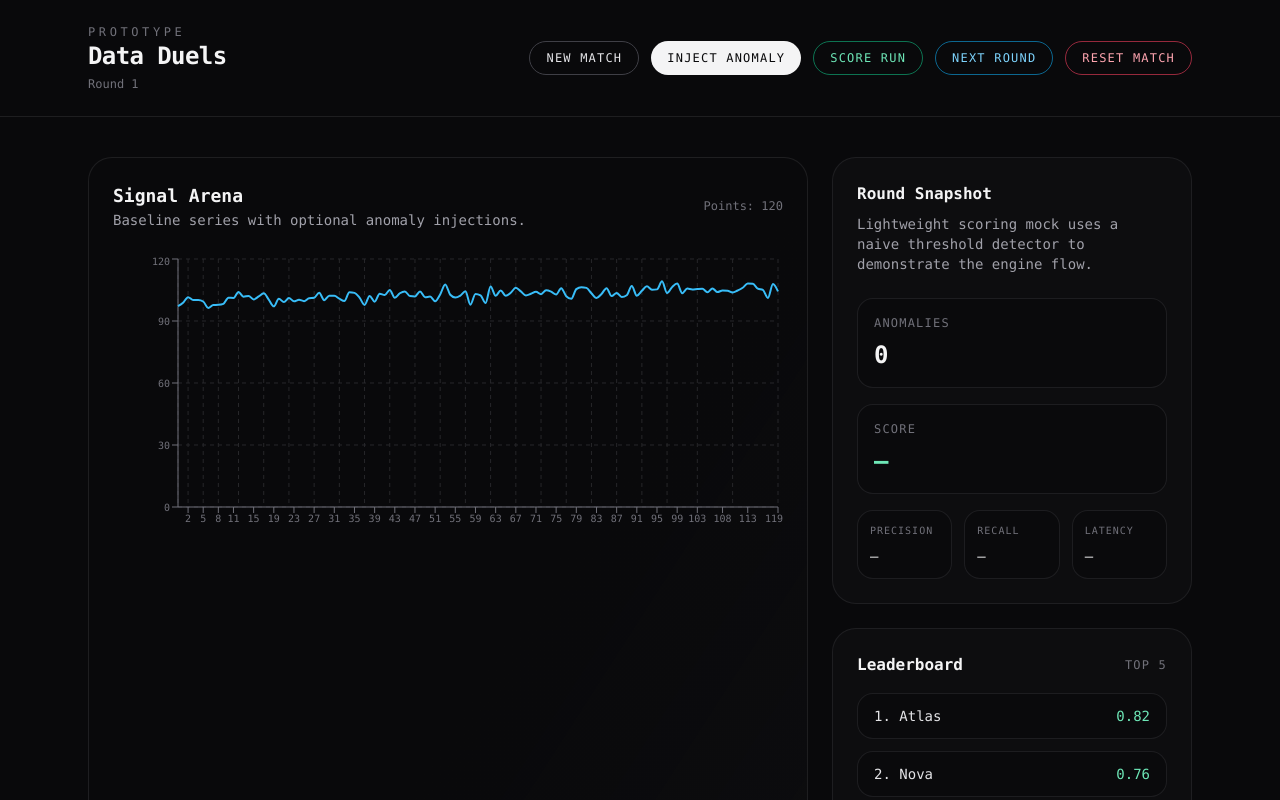
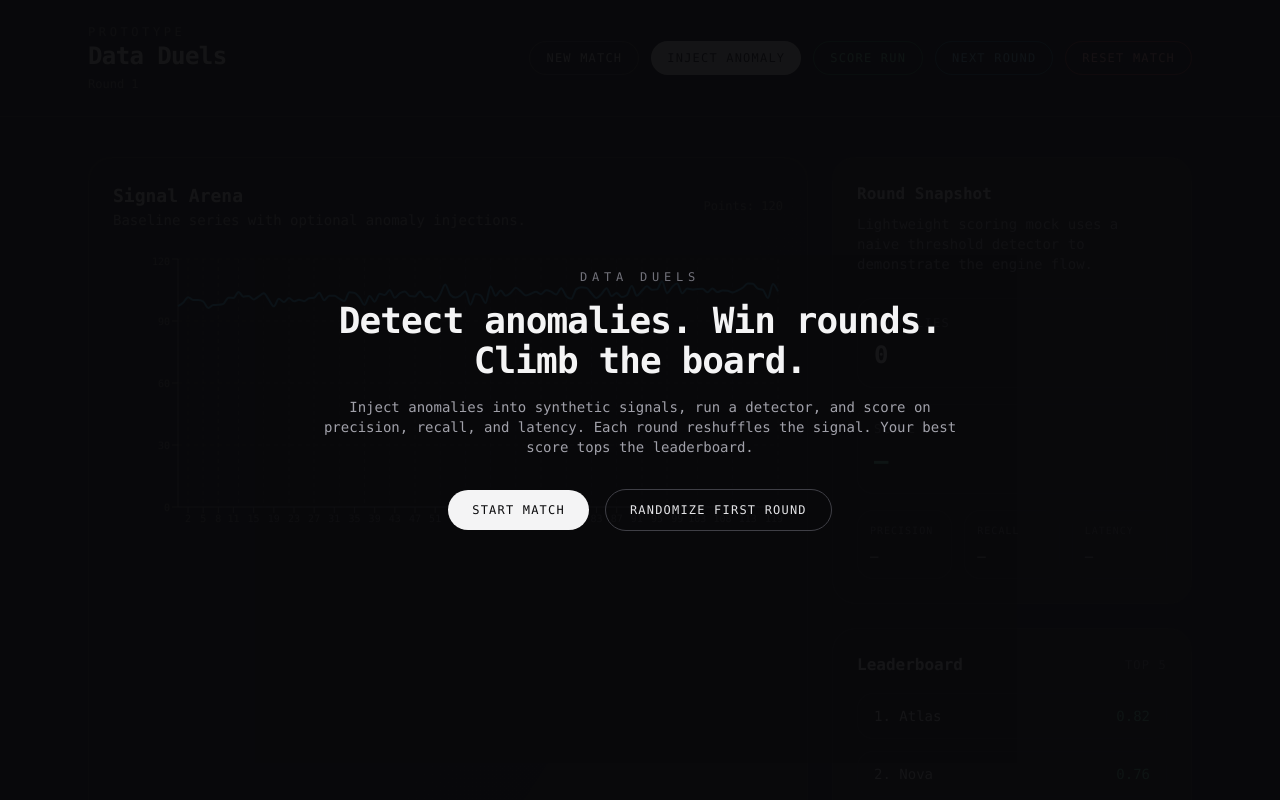
Before and after one commit to marzukikamal/data-duels, a React (Vite) app in the folder apps/web/: page / in a window 1280 px wide. Shown: the top 800 px of the page. Built offline with nearby package versions, Linux system fonts and the light colour scheme.

Commit message:
feat(web): add intro splash

```diff
--- a/apps/web/src/App.tsx
+++ b/apps/web/src/App.tsx
@@ -18,9 +18,11 @@ const App = () => {
     precision,
     recall,
     latency,
+    hasStarted,
     round,
     history,
     leaderboard,
+    start,
     generate,
     addAnomaly,
     evaluate,
@@ -36,6 +38,40 @@ const App = () => {
 
   return (
     <div className="min-h-screen bg-zinc-950 text-zinc-100">
+      {!hasStarted && (
+        <div className="fixed inset-0 z-50 flex items-center justify-center bg-zinc-950/95 px-6">
+          <div className="max-w-2xl text-center">
+            <p className="text-xs uppercase tracking-[0.4em] text-zinc-500">Data Duels</p>
+            <h1 className="mt-4 text-4xl font-semibold tracking-tight text-zinc-100">
+              Detect anomalies. Win rounds. Climb the board.
+            </h1>
+            <p className="mt-4 text-sm text-zinc-400">
+              Inject anomalies into synthetic signals, run a detector, and score on precision,
+              recall, and latency. Each round reshuffles the signal. Your best score tops the
+              leaderboard.
+            </p>
+            <div className="mt-8 flex flex-col items-center justify-center gap-4 sm:flex-row">
+              <button
+                className="rounded-full bg-zinc-100 px-6 py-3 text-xs uppercase tracking-widest text-zinc-950 transition hover:bg-white"
+                onClick={start}
+                type="button"
+              >
+                Start Match
+              </button>
+              <button
+                className="rounded-full border border-zinc-700 px-6 py-3 text-xs uppercase tracking-widest text-zinc-200 transition hover:border-zinc-500"
+                onClick={() => {
+                  start();
+                  generate();
+                }}
+                type="button"
+              >
+                Randomize First Round
+              </button>
+            </div>
+          </div>
+        </div>
+      )}
       <header className="border-b border-zinc-800/70">
         <div className="mx-auto flex max-w-6xl items-center justify-between px-6 py-6">
           <div>
--- a/apps/web/src/store.ts
+++ b/apps/web/src/store.ts
@@ -11,6 +11,7 @@ type AppState = {
   precision: number | null;
   recall: number | null;
   latency: number | null;
+  hasStarted: boolean;
   round: number;
   history: Array<{
     round: number;
@@ -24,6 +25,7 @@ type AppState = {
     score: number;
     round: number;
   }>;
+  start: () => void;
   generate: () => void;
   addAnomaly: () => void;
   evaluate: () => void;
@@ -43,6 +45,7 @@ export const useAppStore = create<AppState>((set, get) => ({
   precision: null,
   recall: null,
   latency: null,
+  hasStarted: false,
   round: 1,
   history: [],
   leaderboard: [
@@ -50,6 +53,9 @@ export const useAppStore = create<AppState>((set, get) => ({
     { name: 'Nova', score: 0.76, round: 1 },
     { name: 'Quill', score: 0.64, round: 1 },
   ],
+  start: () => {
+    set({ hasStarted: true });
+  },
   generate: () => {
     const series = makeSeries();
     set({
@@ -117,6 +123,7 @@ export const useAppStore = create<AppState>((set, get) => ({
   resetMatch: () => {
     set({
       round: 1,
+      hasStarted: false,
       series: makeSeries(),
       anomalies: [],
       predictions: [],
```
